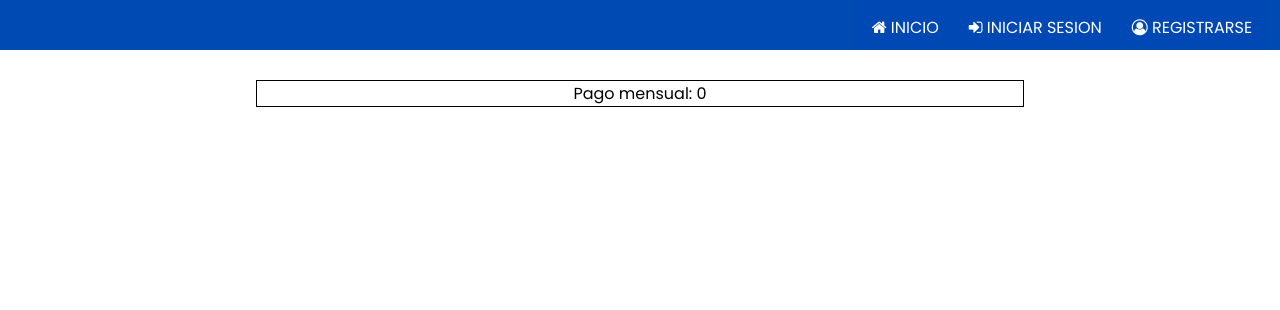
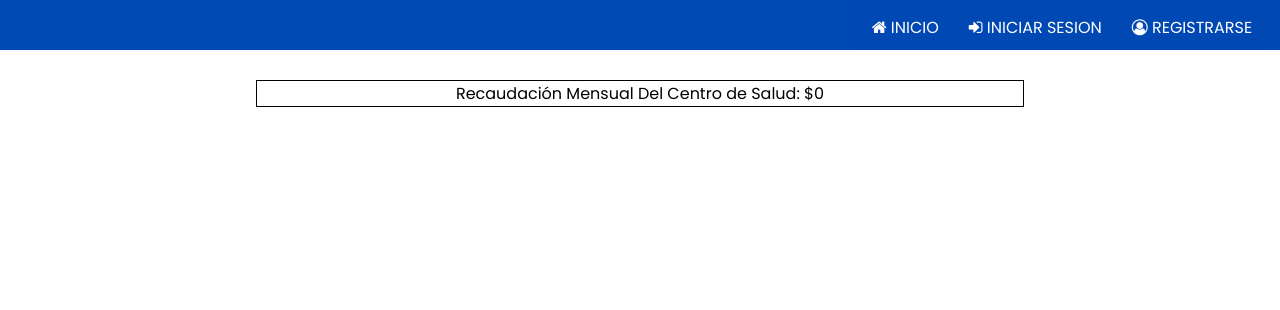
Before and after one commit to quirrk/examenagil, a Django app: page /recaudacion in a window 1280 px wide. Shown: the top 310 px of the page. Run offline with Django 3.2, Linux system fonts and the light colour scheme; data that the repository does not hold is empty.

Commit message:
calculo recaudaciones

```diff
--- a/hospital/templates/hospital/base.html
+++ b/hospital/templates/hospital/base.html
@@ -34,9 +34,9 @@
 
                 {% if user.is_authenticated and user.is_staff and user.is_superuser %}
                     <a href="http://127.0.1:8000/admin"> <i class="fa fa-user-md" aria-hidden="true"></i> PORTAL ADMIN </a>
+                    <a href="{% url 'suma_total' %}"> <i class="fa fa-user-md" aria-hidden="true"></i> RECAUDACION MENSUAL </a>
                     <a href="{% url 'logout' %}"> <i class="fa fa-sign-out" aria-hidden="true"></i> CERRAR SESION</a>
                 {% elif user.is_authenticated and user.is_staff %}
-                    <a href="{% url 'suma_total' %}"> <i class="fa fa-user-md" aria-hidden="true"></i> PAGO MENSUAL </a>
                     <a href="{% url 'mis_soli' %}"> <i class="fa fa-user-md" aria-hidden="true"></i> AGENDA </a>
                     <a href="{% url 'logout' %}"> <i class="fa fa-sign-out" aria-hidden="true"></i> CERRAR SESION</a>
                 {% elif user.is_authenticated %}
--- a/hospital/templates/hospital/mis_soli.html
+++ b/hospital/templates/hospital/mis_soli.html
@@ -21,13 +21,12 @@
                 <p>Estado:  {{hist.estado}}</p>
                 <p>Valor:  {{hist.valor}}</p>
                 <input type="text" style="display:none;" id="valor-consulta" value="{{hist.valor}}">
-                <a href="https://nicolini.pythonanywhere.com/admin/hospital/solicitud/{{hist.id_solicitud}}">Acceder a solicitud</a>
             </div>
         {% endif %}
     {% endfor %}
 
     <div class="datos-hist">
-        <p>Pago mensual: {{ calculo }}</p>
+        <p>Pago mensual: {{ calculo_doc }}</p>
     </div>
 
 
--- a/hospital/templates/hospital/recaudacion.html
+++ b/hospital/templates/hospital/recaudacion.html
@@ -8,7 +8,7 @@
 
 <main class="main">
         <div class="datos-hist">
-            <p>Pago mensual: {{ calculo }}</p>
+            <p>Recaudación Mensual Del Centro de Salud: ${{ calculo }}</p>
         </div>
 </main>
 
--- a/hospital/views.py
+++ b/hospital/views.py
@@ -1,6 +1,6 @@
 from django.shortcuts import render
 from .forms import SolicitudForm
-from .models import Solicitud
+from .models import Solicitud, Medico
 from django.shortcuts import redirect
 from django.db.models import Sum
 
@@ -26,10 +26,10 @@ def add_soli(request):
 def mis_soli(request):
     soli_histo = Solicitud.objects.filter(estado__contains="En espera")
     horas = Solicitud.objects.filter(estado__contains="En espera")
-    calculo = 0
+    calculo_doc = 0
     for h in horas:
-        calculo = int(calculo) + int( int(h.valor))
-    return render(request, 'hospital/mis_soli.html', {'soli_histo':soli_histo}, {'calculo':calculo})
+        calculo_doc = int(calculo_doc) + int( int(h.valor))
+    return render(request, 'hospital/mis_soli.html', {'soli_histo':soli_histo,'calculo_doc':calculo_doc})
 
 #def suma_mensual(request):
 #    total = Solicitud.objects.filter(estado__contains="En espera").aggregate(tot=Sum('valor'))
```
